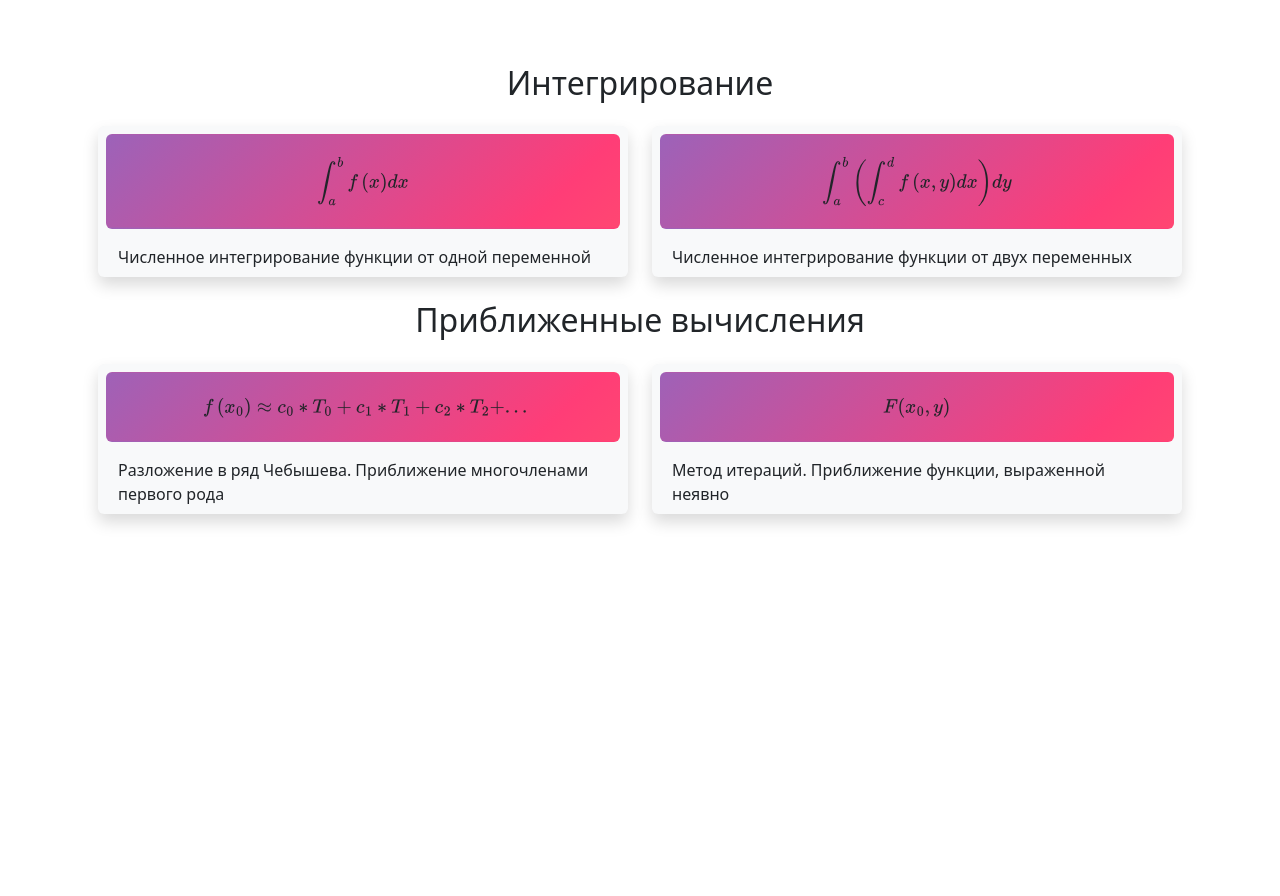
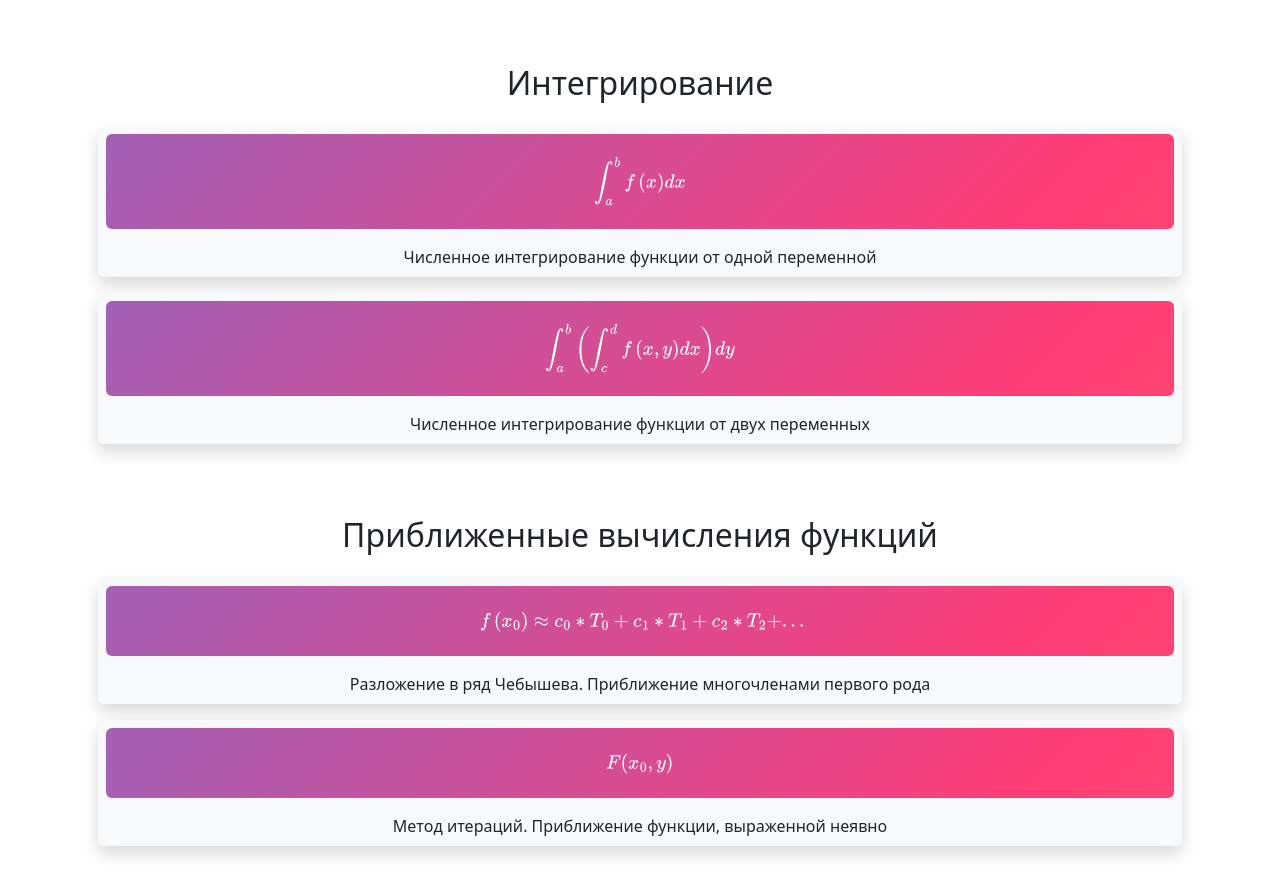
Before and after one commit to dant4ick/approximator, a website: page index.html in a window 1280 px wide. Before the commit the page ends 800 px from the top, so only its background shows below. Drawn offline with nearby package versions, Linux system fonts and the light colour scheme.

Commit message:
modify: main page

```diff
--- a/index.html
+++ b/index.html
@@ -20,65 +20,69 @@
                 <h2>Интегрирование</h2>
             </div>
         </div>
-        <div class="row">
+        <div class="row mb-3">
             <div class="col">
                 <div class="container rounded shadow bg-light">
                     <div class="row text-center">
-                        <a class="col btn m-2 bg-gradient-animated" href="integrals/numerical.html">
+                        <a class="col btn m-2 bg-gradient-animated text-white" href="integrals/numerical.html">
                             \[\int_{a}^{b}f\left(x\right)dx\]
                         </a>
                     </div>
                     <div class="row">
-                        <div class="col m-2">
+                        <div class="col m-2 text-center">
                             Численное интегрирование функции от одной переменной
                         </div>
                     </div>
                 </div>
             </div>
+        </div>
+        <div class="row">
             <div class="col">
                 <div class="container rounded shadow bg-light">
                     <div class="row text-center">
-                        <a class="col btn m-2 bg-gradient-animated" href="integrals/multiple.html">
+                        <a class="col btn m-2 bg-gradient-animated text-white" href="integrals/multiple.html">
                             \[\int_{a}^{b}\left(\int_{c}^{d}f\left(x, y\right)dx\right)dy\]
                         </a>
                     </div>
                     <div class="row">
-                        <div class="col m-2">
+                        <div class="col m-2 text-center">
                             Численное интегрирование функции от двух переменных
                         </div>
                     </div>
                 </div>
             </div>
         </div>
-        <div class="row text-center">
-            <div class="col gy-4 mb-3">
-                <h2>Приближенные вычисления</h2>
+        <div class="row text-center mt-5">
+            <div class="col gy-4 mb-3 ">
+                <h2>Приближенные вычисления функций</h2>
+            </div>
+        </div>
+        <div class="row mb-3">
+            <div class="col">
+                <div class="container rounded shadow bg-light">
+                    <div class="row text-center">
+                        <a class="col btn m-2 bg-gradient-animated text-white" href="approximate_calculations/chebyshevApprox.html">
+                            \[\ f\left( {x}_{0}\right) \approx {c}_{0}*{T}_{0} + {c}_{1}*{T}_{1} + {c}_{2}*{T}_{2} + ... \]
+                        </a>
+                    </div>
+                    <div class="row">
+                        <div class="col m-2 text-center">
+                            Разложение в ряд Чебышева. Приближение многочленами первого рода
+                        </div>
+                    </div>
+                </div>
             </div>
         </div>
         <div class="row">
             <div class="col">
                 <div class="container rounded shadow bg-light">
                     <div class="row text-center">
-                        <a class="col btn m-2 bg-gradient-animated" href="approximate_calculations/chebyshevApprox.html">
-                            \[\ f\left( {x}_{0}\right) \approx {c}_{0}*{T}_{0} + {c}_{1}*{T}_{1} + {c}_{2}*{T}_{2} + ... \]
-                        </a>
-                    </div>
-                    <div class="row">
-                        <div class="col m-2">
-                            Разложение в ряд Чебышева. Приближение многочленами первого рода
-                        </div>
-                    </div>
-                </div>
-            </div>
-            <div class="col">
-                <div class="container rounded shadow bg-light">
-                    <div class="row text-center">
-                        <a class="col btn m-2 bg-gradient-animated" href="./approximate_calculations/iterationMethod.html">
+                        <a class="col btn m-2 bg-gradient-animated text-white" href="./approximate_calculations/iterationMethod.html">
                             \[F({x}_{0}, y)\]
                         </a>
                     </div>
                     <div class="row">
-                        <div class="col m-2">
+                        <div class="col m-2 text-center">
                             Метод итераций. Приближение функции, выраженной неявно
                         </div>
                     </div>
```
